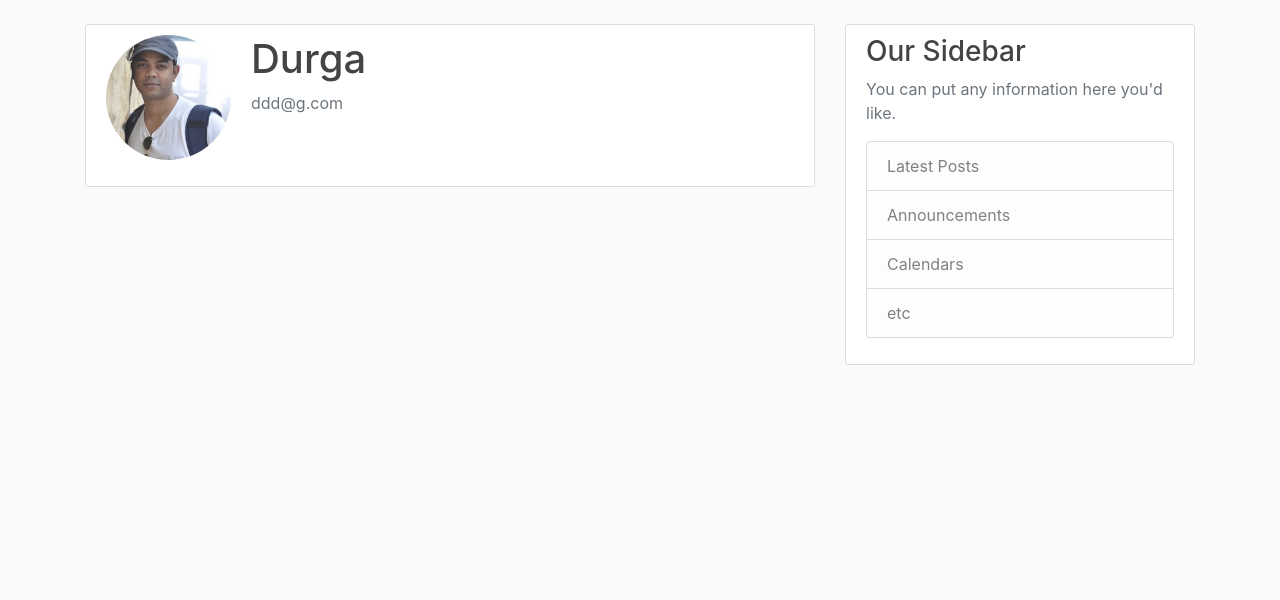
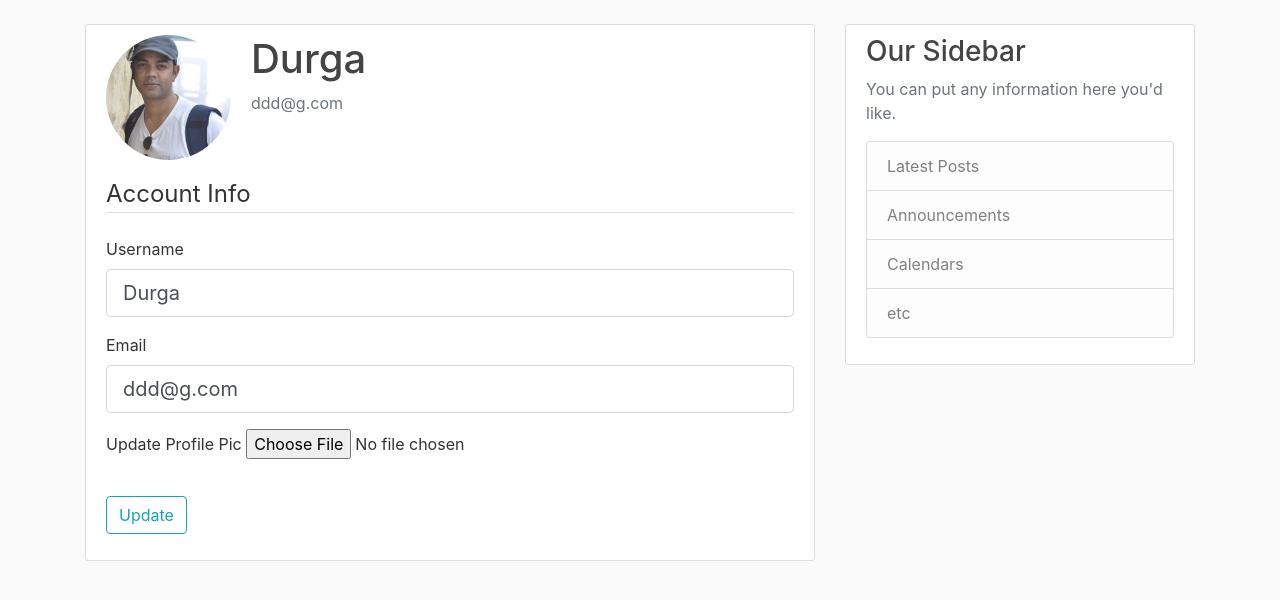
Before and after one commit to dpsahoo/Flask_Blog, a Flask app: page /account in a window 1280 px wide. Shown: the part 56-656 px from the top of the page. Run offline with Flask 2, Linux system fonts and the light colour scheme; a user stored in the database is signed in; some libraries are stand-ins or nearby versions.

Commit message:
Update profile pic and account info

```diff
--- a/flaskblog/forms.py
+++ b/flaskblog/forms.py
@@ -1,4 +1,6 @@
 from flask_wtf import FlaskForm
+from flask_wtf.file import FileField, FileAllowed
+from flask_login import current_user
 from wtforms import StringField, PasswordField, SubmitField, BooleanField
 from wtforms.validators import DataRequired, Length, Email, EqualTo, ValidationError
 from flaskblog.models import User
@@ -13,7 +15,7 @@ class RegistrationForm(FlaskForm):
                                      validators=[DataRequired(), EqualTo('password')])
     submit = SubmitField('Sign Up')
 
-    # Validate reg. form
+    # Validate registration form
     def validate_username(self, username):
         user = User.query.filter_by(username=username.data).first()
         if user:
@@ -30,3 +32,24 @@ class LoginForm(FlaskForm):
     password = PasswordField('Password', validators=[DataRequired()])
     remember = BooleanField('Remember Me')
     submit = SubmitField('Log In')
+
+
+class UpdateAccountForm(FlaskForm):
+    username = StringField('Username',
+                           validators=[DataRequired(), Length(min=2, max=20)])
+    email = StringField('Email', validators=[DataRequired(), Email()])
+    picture = FileField('Update Profile Pic', validators=[FileAllowed(['jpg', 'png'])])
+    submit = SubmitField('Update')
+
+    # Validate registration form
+    def validate_username(self, username):
+        if username.data != current_user.username:
+            user = User.query.filter_by(username=username.data).first()
+            if user:
+                raise ValidationError('That username is taken. Plz. choose a different one')
+
+    def validate_email(self, email):
+        if email.data != current_user.email:
+            user = User.query.filter_by(email=email.data).first()
+            if user:
+                raise ValidationError('That email is taken. Plz. choose a different one')
--- a/flaskblog/routes.py
+++ b/flaskblog/routes.py
@@ -1,6 +1,9 @@
+import os
+import secrets
+from PIL import Image
 from flask import render_template, url_for, flash, redirect, request
 from flaskblog import app, db, bcrypt
-from flaskblog.forms import RegistrationForm, LoginForm
+from flaskblog.forms import RegistrationForm, LoginForm, UpdateAccountForm
 from flaskblog.models import User, Post
 from flask_login import login_user, current_user, logout_user, login_required
 
@@ -69,8 +72,38 @@ def logout():
     return redirect(url_for('home'))
 
 
-@app.route("/account")
+def save_picture(form_picture):
+    random_hex = secrets.token_hex(8)
+    _, f_ext = os.path.splitext(form_picture.filename)
+    picture_fn = random_hex + f_ext
+    picture_path = os.path.join(app.root_path, 'static/profile_pics', picture_fn)
+
+    output_size = (125, 125)
+    i = Image.open(form_picture)
+    i.thumbnail(output_size)
+    i.save(picture_path)
+
+    # form_picture.save(picture_path)
+
+    return picture_fn
+
+
+@app.route("/account", methods=['GET', 'POST'])
 @login_required
 def account():
+    form = UpdateAccountForm()
+    if form.validate_on_submit():
+        if form.picture.data:
+            picture_file = save_picture(form.picture.data)
+            current_user.image = picture_file
+        current_user.username = form.username.data
+        current_user.email = form.email.data
+        db.session.commit()
+        flash('Your account has been updated!', 'success')
+        return redirect(url_for('account'))
+    elif request.method == 'GET':
+        form.username.data = current_user.username
+        form.email.data = current_user.email
     image_file = url_for('static', filename='profile_pics/' + current_user.image)
-    return render_template('account.html', title='Account', image_file=image_file)
+    return render_template('account.html', title='Account',
+                           image_file=image_file, form=form)
--- a/flaskblog/templates/account.html
+++ b/flaskblog/templates/account.html
@@ -8,6 +8,49 @@
               <p class="text-secondary">{{ current_user.email }}</p>
             </div>
           </div>
-          <!-- FORM HERE -->
+          <form method="POST" action="" enctype="multipart/form-data">
+            {{ form.hidden_tag() }}
+            <fieldset class="form-group">
+                <legend class="border-bottom mb-4">Account Info</legend>
+                <div class="form-group">
+                    {{ form.username.label(class="form-control-label") }}
+                    {% if form.username.errors %}
+                        {{ form.username(class="form-control form-control-lg is-invalid") }}
+                        <div class="invalid-feedback">
+                            {% for error in form.username.errors %}
+                                <span>{{ error }}</span>
+                            {% endfor %}
+                        </div>
+                    {% else %}
+                        {{ form.username(class="form-control form-control-lg") }}
+                    {% endif %}
+                </div>
+                <div class="form-group">
+                    {{ form.email.label(class="form-control-label") }}
+                    {% if form.email.errors %}
+                        {{ form.email(class="form-control form-control-lg is-invalid") }}
+                        <div class="invalid-feedback">
+                            {% for error in form.email.errors %}
+                                <span>{{ error }}</span>
+                            {% endfor %}
+                        </div>
+                    {% else %}
+                        {{ form.email(class="form-control form-control-lg") }}
+                    {% endif %}
+                </div>
+                <div class="form-group">
+                    {{ form.picture.label() }}
+                    {{ form.picture(class="form-control-field") }}
+                    {% if form.picture.errors %}
+                        {% for error in form.picture.errors %}
+                            <span class="text-danger">{{ error }}</span>
+                        {% endfor %}
+                    {% endif %}
+                </div>
+            </fieldset>
+            <div class="form-group">
+                {{ form.submit(class="btn btn-outline-info") }}
+            </div>
+        </form>
         </div>
 {% endblock content %}
```
Also changed, not shown: flaskblog/site.db, flaskblog/static/profile_pics/0bdb07ce744b72c1.jpg (added), flaskblog/static/profile_pics/0f4100f6f7bec9f7.jpg (added), 2 other files.
